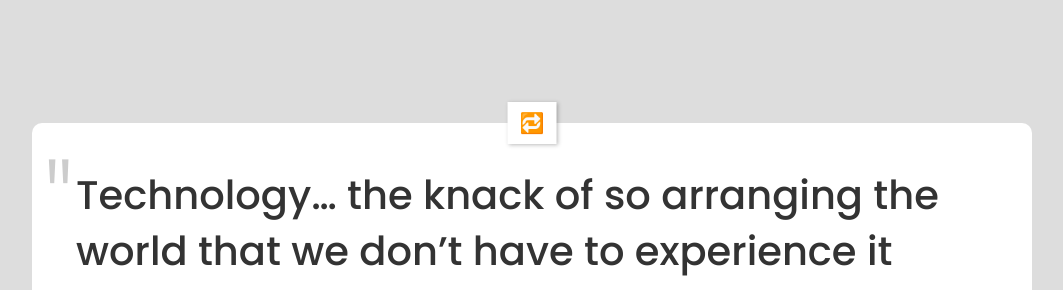
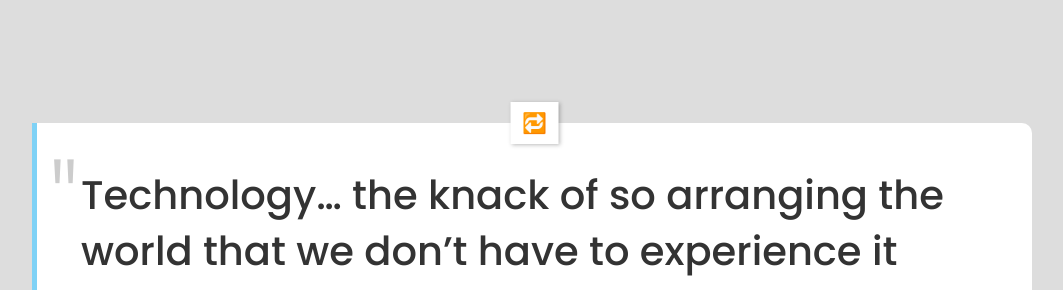
Before and after one commit to shivPosted/random-quote-labour-work, a plain HTML site: page index.html in a window 1280 px wide. Shown: the part 145-435 px from the top of the page, without its empty margins (108-1171 px from the left). Drawn offline with Linux system fonts and the light colour scheme.

Commit message:
did some styling changes 🚀

```diff
--- a/style.css
+++ b/style.css
@@ -26,7 +26,8 @@ header {
   justify-content: center;
   gap: 1.6rem;
   padding: 4.4rem;
-  border-radius: 10px;
+  border-radius: 0 10px 10px 0;
+  border-left: 5px solid rgba(0, 166, 237, 0.5);
 }
 
 blockquote {
```
